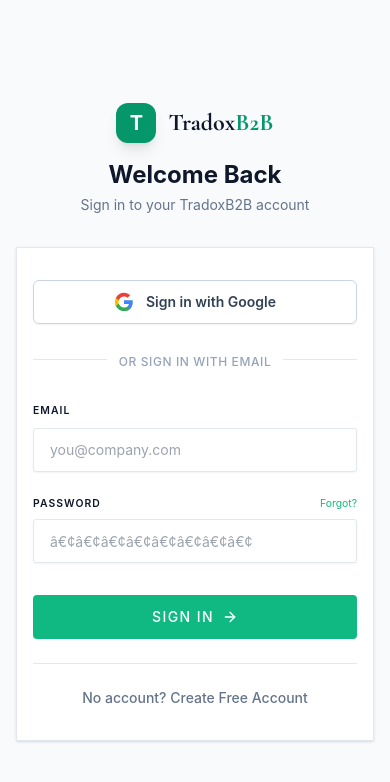
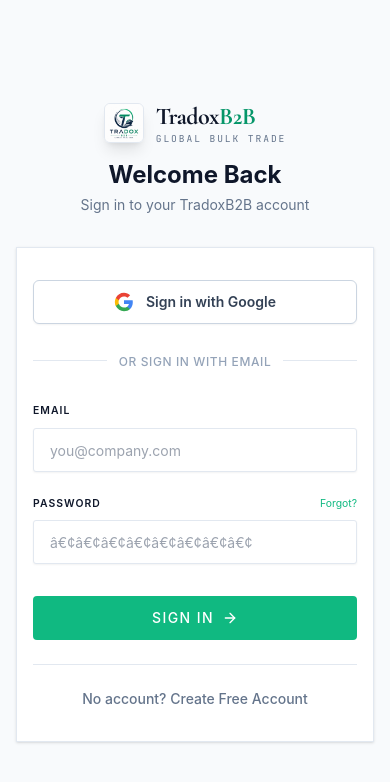
Before and after one commit to krishnagm17/tradox-b2b, a React app in the folder frontend/: page /login in a window 390 px wide. Shown: the top 782 px of the page. Built offline with nearby package versions, Linux system fonts and the light colour scheme; no server answers; the HTML template or start-up script is replaced by a standard one.

Commit message:
Fix UI issues: mobile layout, logo consistency, remove home button

```diff
--- a/frontend/src/components/Navbar.jsx
+++ b/frontend/src/components/Navbar.jsx
@@ -174,14 +174,6 @@
 
         {/* Right: Auth Controls */}
         <div className="flex items-center gap-3">
-          <button
-            onClick={() => navigate("/")}
-            className="flex items-center gap-2 px-3.5 py-2 rounded-xl border border-slate-200 bg-slate-100 hover:bg-slate-200 text-slate-800 hover:text-slate-900 transition-all text-xs font-semibold shadow-sm"
-            title="Return to Home Page"
-          >
-            <Home className="w-4 h-4 text-emerald-600 shrink-0" />
-            <span className="hidden sm:inline">Home</span>
-          </button>
 
           {user && !loading && (
             <>
--- a/frontend/src/pages/AdminKyb.jsx
+++ b/frontend/src/pages/AdminKyb.jsx
@@ -203,7 +203,7 @@
       <div className="flex-1 overflow-auto">
         <div className="p-8 max-w-7xl mx-auto">
           {/* Header */}
-          <div className="flex items-center justify-between mb-8">
+          <div className="flex flex-col sm:flex-row items-start sm:items-center justify-between gap-4 mb-8">
             <div>
               <h1 className="text-3xl font-bold text-[#0B1220] flex items-center gap-3">
                 <Shield className="w-8 h-8 text-[#10B981]" />
@@ -219,8 +219,8 @@
           </div>
 
           {/* Stats & Search */}
-          <div className="bg-white rounded-2xl shadow-sm border border-slate-200 p-4 mb-8 flex items-center justify-between">
-            <div className="flex gap-2 p-1 bg-slate-100 rounded-xl">
+          <div className="bg-white rounded-2xl shadow-sm border border-slate-200 p-4 mb-8 flex flex-col sm:flex-row items-start sm:items-center justify-between gap-4">
+            <div className="flex w-full sm:w-auto gap-2 p-1 bg-slate-100 rounded-xl overflow-x-auto">
               {["Pending", "Approved", "Rejected"].map(tab => (
                 <button
                   key={tab}
@@ -231,7 +231,7 @@
                 </button>
               ))}
             </div>
-            <div className="relative w-72">
+            <div className="relative w-full sm:w-72">
               <Search className="w-5 h-5 absolute left-3 top-1/2 -translate-y-1/2 text-slate-400" />
               <input
                 type="text"
@@ -244,8 +244,8 @@
           </div>
 
           {/* Table */}
-          <div className="bg-white rounded-2xl shadow-xl shadow-slate-200/50 border border-slate-100 overflow-hidden">
-            <table className="w-full text-left">
+          <div className="bg-white rounded-2xl shadow-xl shadow-slate-200/50 border border-slate-100 overflow-x-auto">
+            <table className="w-full text-left min-w-[800px]">
               <thead className="bg-slate-50 border-b border-slate-200 text-slate-500 text-xs font-bold uppercase tracking-wider">
                 <tr>
                   <th className="p-4">Company Details</th>
--- a/frontend/src/pages/CompanyDashboard.jsx
+++ b/frontend/src/pages/CompanyDashboard.jsx
@@ -343,7 +343,7 @@
                   </Button>
                 </div>
 
-                <div className="w-full overflow-hidden border border-border rounded-[3px] bg-white shadow-sm">
+                <div className="w-full overflow-x-auto border border-border rounded-[3px] bg-white shadow-sm">
                   <table className="w-full text-left border-collapse min-w-[900px]">
                     <thead>
                       <tr className="border-b border-border bg-slate-50">
--- a/frontend/src/pages/Login.jsx
+++ b/frontend/src/pages/Login.jsx
@@ -240,8 +240,15 @@
       {/* Header */}
       <div className="text-center mb-8">
         <button onClick={() => navigate("/")} className="flex items-center justify-center gap-3 mx-auto mb-4 group">
-          <div className="w-10 h-10 rounded-xl bg-emerald-600 text-white font-bold text-xl flex items-center justify-center shadow-lg group-hover:scale-105 transition-transform">T</div>
-          <span className="text-2xl font-heading font-bold text-slate-900">Tradox<span className="text-emerald-600">B2B</span></span>
+          <img
+            src="/logo.jpg"
+            alt="TradoxB2B Logo"
+            className="w-10 h-10 rounded-lg object-cover border border-slate-200 shadow-lg group-hover:scale-105 transition-transform"
+          />
+          <div className="flex flex-col text-left">
+            <span className="text-2xl font-heading font-bold tracking-tight leading-tight text-slate-900">Tradox<span className="text-emerald-600">B2B</span></span>
+            <span className="text-[0.6rem] font-mono tracking-[0.2em] text-slate-500 uppercase leading-none mt-0.5">Global Bulk Trade</span>
+          </div>
         </button>
         <h1 className="text-2xl font-bold text-slate-900">Welcome Back</h1>
         <p className="text-sm text-slate-500 mt-1">Sign in to your TradoxB2B account</p>
--- a/frontend/src/pages/Register.jsx
+++ b/frontend/src/pages/Register.jsx
@@ -336,8 +336,15 @@
       {/* Header */}
       <div className="text-center mb-8">
         <button onClick={() => navigate("/")} className="flex items-center justify-center gap-3 mx-auto mb-4 group">
-          <div className="w-10 h-10 rounded-xl bg-emerald-600 text-white font-bold text-xl flex items-center justify-center shadow-lg group-hover:scale-105 transition-transform">T</div>
-          <span className="text-2xl font-heading font-bold text-slate-900">Tradox<span className="text-emerald-600">B2B</span></span>
+          <img
+            src="/logo.jpg"
+            alt="TradoxB2B Logo"
+            className="w-10 h-10 rounded-lg object-cover border border-slate-200 shadow-lg group-hover:scale-105 transition-transform"
+          />
+          <div className="flex flex-col text-left">
+            <span className="text-2xl font-heading font-bold tracking-tight leading-tight text-slate-900">Tradox<span className="text-emerald-600">B2B</span></span>
+            <span className="text-[0.6rem] font-mono tracking-[0.2em] text-slate-500 uppercase leading-none mt-0.5">Global Bulk Trade</span>
+          </div>
         </button>
         <h1 className="text-2xl font-bold text-slate-900">Create Your Account</h1>
         <p className="text-sm text-slate-500 mt-1">Global B2B Wholesale Trading Network</p>
```
